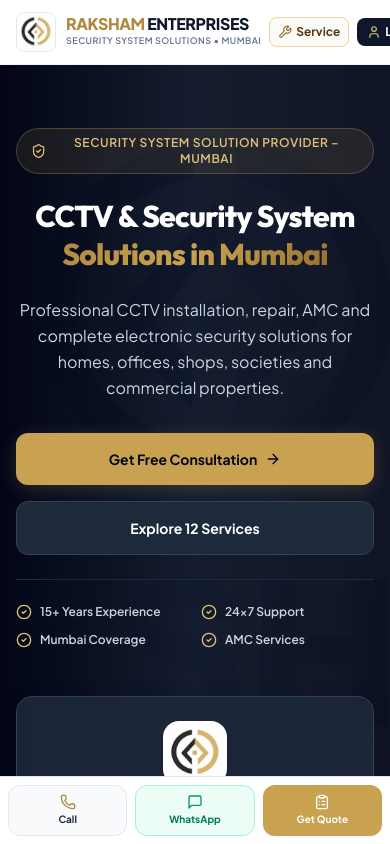
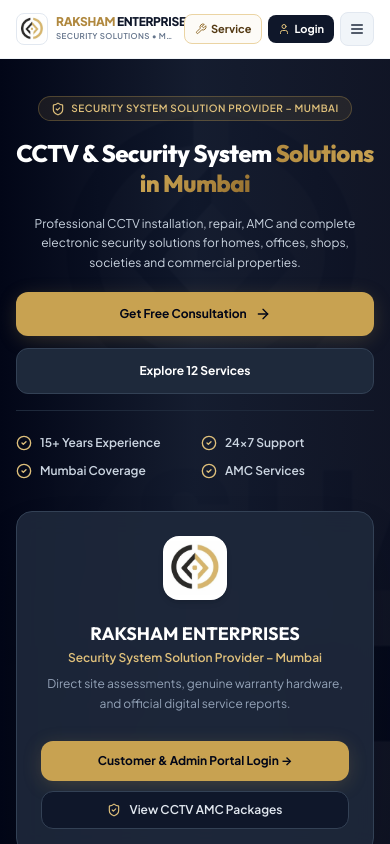
Before and after one commit to guptadipti0123-netizen/raksham-enterprises-web1, a React (Vite) app: page / in a window 390 px wide. Shown: the top 844 px of the page. Built offline with nearby package versions, Linux system fonts and the light colour scheme.

Commit message:
fix(mobile): perfect responsive mobile navigation and clean hero proportions

```diff
--- a/src/App.jsx
+++ b/src/App.jsx
@@ -125,9 +125,6 @@ export default function App() {
           {/* Footer */}
           <Footer onOpenQuote={handleOpenQuote} />
 
-          {/* Mobile Bottom Fixed Action Bar */}
-          <MobileStickyBar onOpenQuote={handleOpenQuote} />
-
           {/* Quick Quote Modal */}
           <QuoteModal
             isOpen={isQuoteModalOpen}
--- a/src/components/Navbar.jsx
+++ b/src/components/Navbar.jsx
@@ -124,20 +124,20 @@ export default function Navbar({ onOpenQuote }) {
           <div className="flex items-center justify-between gap-2">
 
             {/* Brand Logo */}
-            <Link to="/" className="flex items-center space-x-2.5 flex-shrink-0 group">
-              <div className="w-10 h-10 rounded-lg overflow-hidden bg-white border border-slate-200 p-0.5 flex items-center justify-center shadow-xs group-hover:border-gold-500 transition-colors flex-shrink-0">
+            <Link to="/" className="flex items-center space-x-2 sm:space-x-2.5 flex-shrink group min-w-0">
+              <div className="w-8 h-8 sm:w-10 sm:h-10 rounded-lg overflow-hidden bg-white border border-slate-200 p-0.5 flex items-center justify-center shadow-xs group-hover:border-gold-500 transition-colors flex-shrink-0">
                 <img
                   src="/assets/logo-icon.jpg"
                   alt="Raksham Enterprises Logo Icon"
                   className="w-full h-full object-contain"
                 />
               </div>
-              <div className="flex flex-col text-left">
-                <span className="text-base sm:text-lg font-extrabold tracking-tight text-slate-900 leading-none group-hover:text-gold-700 transition-colors whitespace-nowrap">
+              <div className="flex flex-col text-left min-w-0">
+                <span className="text-xs sm:text-base md:text-lg font-extrabold tracking-tight text-slate-900 leading-none group-hover:text-gold-700 transition-colors whitespace-nowrap">
                   <span className="text-gold-600 font-black">RAKSHAM</span> ENTERPRISES
                 </span>
-                <span className="text-[9px] uppercase tracking-wider text-slate-500 font-semibold mt-0.5 whitespace-nowrap">
-                  Security System Solutions • Mumbai
+                <span className="text-[8px] sm:text-[9px] uppercase tracking-wider text-slate-500 font-semibold mt-0.5 whitespace-nowrap truncate">
+                  Security Solutions • Mumbai
                 </span>
               </div>
             </Link>
@@ -228,9 +228,8 @@ export default function Navbar({ onOpenQuote }) {
               })}
             </div>
 
-            {/* Right Header Action Buttons (Minimal & Clean) */}
+            {/* Right Header Action Buttons (Desktop) */}
             <div className="hidden lg:flex items-center space-x-2 flex-shrink-0">
-              {/* Book Service / Repair Button */}
               <Link
                 to="/service-request"
                 className="flex items-center space-x-1.5 px-3 py-2 rounded-xl bg-gold-50 hover:bg-gold-100 text-gold-900 border border-gold-300 text-xs font-bold transition-all whitespace-nowrap shadow-2xs"
@@ -239,7 +238,6 @@ export default function Navbar({ onOpenQuote }) {
                 <span>Need Service?</span>
               </Link>
 
-              {/* Portal / Login Button */}
               <Link
                 to={userRole ? (userRole === 'admin' ? '/admin/dashboard' : '/customer/dashboard') : '/login'}
                 className="flex items-center space-x-1.5 px-3.5 py-2 rounded-xl bg-slate-900 hover:bg-slate-800 text-white text-xs font-bold transition-all whitespace-nowrap shadow-2xs"
@@ -248,7 +246,6 @@ export default function Navbar({ onOpenQuote }) {
                 <span>{userRole ? (userRole === 'admin' ? 'Admin' : 'Portal') : 'Login'}</span>
               </Link>
 
-              {/* Get Free Quote CTA */}
               <button
                 onClick={onOpenQuote}
                 className="px-4 py-2 rounded-xl bg-gold-500 hover:bg-gold-600 text-white font-bold text-xs shadow-gold-soft hover:shadow-gold-hover transition-all whitespace-nowrap"
@@ -257,30 +254,30 @@ export default function Navbar({ onOpenQuote }) {
               </button>
             </div>
 
-            {/* Mobile Menu & Quick Portal Button */}
-            <div className="flex items-center space-x-2 lg:hidden">
+            {/* Mobile Header Right Controls (Clean, Compact & Never Overflows) */}
+            <div className="flex items-center space-x-1.5 sm:space-x-2 lg:hidden flex-shrink-0">
               <Link
                 to="/service-request"
-                className="px-2 py-1.5 rounded-lg bg-gold-50 border border-gold-300 text-gold-900 text-xs font-bold flex items-center space-x-1"
+                className="px-2.5 py-1.5 rounded-lg bg-gold-50 border border-gold-300 text-gold-900 text-[11px] sm:text-xs font-bold flex items-center space-x-1 shadow-2xs"
               >
-                <Wrench className="w-3.5 h-3.5 text-gold-700" />
+                <Wrench className="w-3 h-3 text-gold-700" />
                 <span>Service</span>
               </Link>
 
               <Link
                 to={userRole ? (userRole === 'admin' ? '/admin/dashboard' : '/customer/dashboard') : '/login'}
-                className="px-2.5 py-1.5 rounded-lg bg-slate-900 text-white text-xs font-bold flex items-center space-x-1"
+                className="px-2.5 py-1.5 rounded-lg bg-slate-900 text-white text-[11px] sm:text-xs font-bold flex items-center space-x-1 shadow-2xs"
               >
-                <User className="w-3.5 h-3.5 text-gold-400" />
+                <User className="w-3 h-3 text-gold-400" />
                 <span>{userRole ? 'Portal' : 'Login'}</span>
               </Link>
 
               <button
                 onClick={() => setIsMobileMenuOpen(!isMobileMenuOpen)}
-                className="p-2 rounded-lg bg-slate-100 border border-slate-200 text-slate-700 hover:text-gold-600 focus:outline-none"
+                className="p-2 rounded-lg bg-slate-100 hover:bg-slate-200 border border-slate-200 text-slate-800 focus:outline-none transition-colors"
                 aria-label="Toggle menu"
               >
-                {isMobileMenuOpen ? <X className="w-5 h-5" /> : <Menu className="w-5 h-5" />}
+                {isMobileMenuOpen ? <X className="w-4 h-4" /> : <Menu className="w-4 h-4" />}
               </button>
             </div>
 
@@ -289,7 +286,7 @@ export default function Navbar({ onOpenQuote }) {
 
         {/* Mobile Navigation Drawer */}
         {isMobileMenuOpen && (
-          <div className="lg:hidden bg-white border-b border-slate-200 px-4 pt-3 pb-6 space-y-3 shadow-lg animate-fadeIn">
+          <div className="lg:hidden bg-white border-b border-slate-200 px-4 pt-3 pb-6 space-y-3 shadow-xl animate-fadeIn max-h-[80vh] overflow-y-auto">
             <div className="flex flex-col space-y-1">
               {navLinks.map((link) => {
                 const isActive = location.pathname === link.path;
@@ -297,8 +294,9 @@ export default function Navbar({ onOpenQuote }) {
                   <Link
                     key={link.name}
                     to={link.path}
-                    className={`px-3 py-2.5 rounded-xl text-xs font-bold transition-colors ${
-                      isActive ? 'bg-gold-50 text-gold-700' : 'text-slate-700 hover:bg-slate-50'
+                    onClick={() => setIsMobileMenuOpen(false)}
+                    className={`px-3.5 py-2.5 rounded-xl text-xs font-bold transition-colors ${
+                      isActive ? 'bg-gold-50 text-gold-700' : 'text-slate-800 hover:bg-slate-50'
                     }`}
                   >
                     {link.name}
@@ -307,37 +305,40 @@ export default function Navbar({ onOpenQuote }) {
               })}
 
               <Link
+                to="/service-request"
+                onClick={() => setIsMobileMenuOpen(false)}
+                className="px-3.5 py-2.5 rounded-xl text-xs font-bold text-slate-900 bg-gold-50/80 border border-gold-200 flex items-center space-x-2"
+              >
+                <Wrench className="w-4 h-4 text-gold-700" />
+                <span>Need Service / Repair (AMC & Paid)</span>
+              </Link>
+
+              <Link
+                to="/track-service"
+                onClick={() => setIsMobileMenuOpen(false)}
+                className="px-3.5 py-2.5 rounded-xl text-xs font-bold text-slate-800 bg-slate-50 border border-slate-200 flex items-center space-x-2"
+              >
+                <Sparkles className="w-4 h-4 text-gold-600" />
+                <span>Track Service Complaint Status</span>
+              </Link>
+
+              <Link
                 to="/login"
-                className="px-3 py-2.5 rounded-xl text-xs font-bold text-gold-800 bg-gold-50 border border-gold-200 flex items-center space-x-2"
+                onClick={() => setIsMobileMenuOpen(false)}
+                className="px-3.5 py-2.5 rounded-xl text-xs font-bold text-white bg-slate-900 flex items-center space-x-2"
               >
-                <KeyRound className="w-4 h-4 text-gold-600" />
+                <KeyRound className="w-4 h-4 text-gold-400" />
                 <span>Customer & Admin Portal Login</span>
               </Link>
             </div>
 
-            <div className="pt-3 border-t border-slate-100 grid grid-cols-2 gap-2">
-              <a
-                href={`tel:${COMPANY_INFO.phoneRaw}`}
-                className="flex items-center justify-center space-x-1.5 py-2.5 rounded-xl bg-slate-100 text-slate-800 text-xs font-bold"
-              >
-                <Phone className="w-3.5 h-3.5 text-gold-600" />
-                <span>Call Helpline</span>
-              </a>
-              <a
-                href={`https://wa.me/${COMPANY_INFO.phoneRaw}?text=${encodeURIComponent("Hello Raksham Enterprises, I would like to inquire about CCTV / Security solutions.")}`}
-                target="_blank"
-                rel="noopener noreferrer"
-                className="flex items-center justify-center space-x-1.5 py-2.5 rounded-xl bg-emerald-50 text-emerald-800 border border-emerald-200 text-xs font-bold"
-              >
-                <MessageSquare className="w-3.5 h-3.5 text-emerald-600" />
-                <span>WhatsApp</span>
-              </a>
+            <div className="pt-3 border-t border-slate-100 space-y-2">
               <button
                 onClick={() => {
                   setIsMobileMenuOpen(false);
                   onOpenQuote();
                 }}
-                className="col-span-2 py-3 rounded-xl bg-gold-500 text-white font-bold text-xs shadow-gold-soft text-center"
+                className="w-full py-3 rounded-xl bg-gold-500 hover:bg-gold-600 text-white font-bold text-xs shadow-gold-soft text-center transition-colors"
               >
                 Get Free Consultation & Quote
               </button>
--- a/src/pages/HomePage.jsx
+++ b/src/pages/HomePage.jsx
@@ -76,7 +76,7 @@ export default function HomePage({ onOpenQuote }) {
     <div className="bg-white">
 
       {/* 3. HERO SECTION */}
-      <section className="relative pt-32 pb-20 md:pt-40 md:pb-28 bg-gradient-to-b from-slate-900 via-slate-900 to-slate-950 text-white overflow-hidden">
+      <section className="relative pt-24 pb-14 sm:pt-36 sm:pb-24 md:pt-40 md:pb-28 bg-gradient-to-b from-slate-900 via-slate-900 to-slate-950 text-white overflow-hidden">
 
         {/* Subtle Background Security Imagery & Overlay */}
         <div
@@ -90,30 +90,30 @@ export default function HomePage({ onOpenQuote }) {
         <div className="absolute inset-0 bg-gradient-to-r from-slate-950 via-slate-900/90 to-slate-950/80 pointer-events-none" />
 
         <div className="max-w-7xl mx-auto px-4 sm:px-6 lg:px-8 relative z-10">
-          <div className="grid grid-cols-1 lg:grid-cols-12 gap-12 items-center">
+          <div className="grid grid-cols-1 lg:grid-cols-12 gap-8 lg:gap-12 items-center">
 
             {/* Left Content */}
-            <div className="lg:col-span-8 space-y-6 text-center lg:text-left">
+            <div className="lg:col-span-8 space-y-4 sm:space-y-6 text-center lg:text-left">
 
-              <div className="inline-flex items-center space-x-2 px-3.5 py-1.5 rounded-full bg-gold-500/10 border border-gold-500/30 text-gold-400 text-xs font-semibold uppercase tracking-wider">
-                <ShieldCheck className="w-4 h-4 text-gold-400" />
+              <div className="inline-flex items-center space-x-1.5 px-3 py-1 rounded-full bg-gold-500/10 border border-gold-500/30 text-gold-400 text-[10px] sm:text-xs font-semibold uppercase tracking-wider">
+                <ShieldCheck className="w-3.5 h-3.5 text-gold-400 flex-shrink-0" />
                 <span>Security System Solution Provider – Mumbai</span>
               </div>
 
-              <h1 className="text-3xl sm:text-4xl md:text-5xl lg:text-6xl font-extrabold text-white leading-tight tracking-tight">
-                CCTV & Security System <br />
+              <h1 className="text-2xl sm:text-4xl md:text-5xl lg:text-6xl font-extrabold text-white leading-tight tracking-tight">
+                CCTV & Security System <br className="hidden sm:block" />
                 <span className="text-gradient-gold">Solutions in Mumbai</span>
               </h1>
 
-              <p className="text-base sm:text-lg text-slate-300 leading-relaxed max-w-2xl mx-auto lg:mx-0">
+              <p className="text-xs sm:text-base md:text-lg text-slate-300 leading-relaxed max-w-2xl mx-auto lg:mx-0">
                 {COMPANY_INFO.heroSubheading}
               </p>
 
               {/* CTAs */}
-              <div className="flex flex-col sm:flex-row items-center justify-center lg:justify-start gap-4 pt-2">
+              <div className="flex flex-col sm:flex-row items-center justify-center lg:justify-start gap-3 pt-1">
                 <button
                   onClick={onOpenQuote}
-                  className="w-full sm:w-auto px-8 py-4 rounded-xl bg-gold-500 hover:bg-gold-400 text-slate-950 font-bold text-sm shadow-gold-soft transition-all flex items-center justify-center space-x-2"
+                  className="w-full sm:w-auto px-7 py-3.5 sm:py-4 rounded-xl bg-gold-500 hover:bg-gold-400 text-slate-950 font-bold text-xs sm:text-sm shadow-gold-soft transition-all flex items-center justify-center space-x-2"
                 >
                   <span>Get Free Consultation</span>
                   <ArrowRight className="w-4 h-4" />
@@ -121,7 +121,7 @@ export default function HomePage({ onOpenQuote }) {
 
                 <Link
                   to="/services"
-                  className="w-full sm:w-auto px-7 py-4 rounded-xl bg-slate-800 hover:bg-slate-700 text-white font-bold text-sm shadow-xs transition-all flex items-center justify-center space-x-2 border border-slate-700"
+                  className="w-full sm:w-auto px-6 py-3.5 sm:py-4 rounded-xl bg-slate-800 hover:bg-slate-700 text-white font-bold text-xs sm:text-sm shadow-xs transition-all flex items-center justify-center space-x-2 border border-slate-700"
                 >
                   <span>Explore 12 Services</span>
                 </Link>
```
